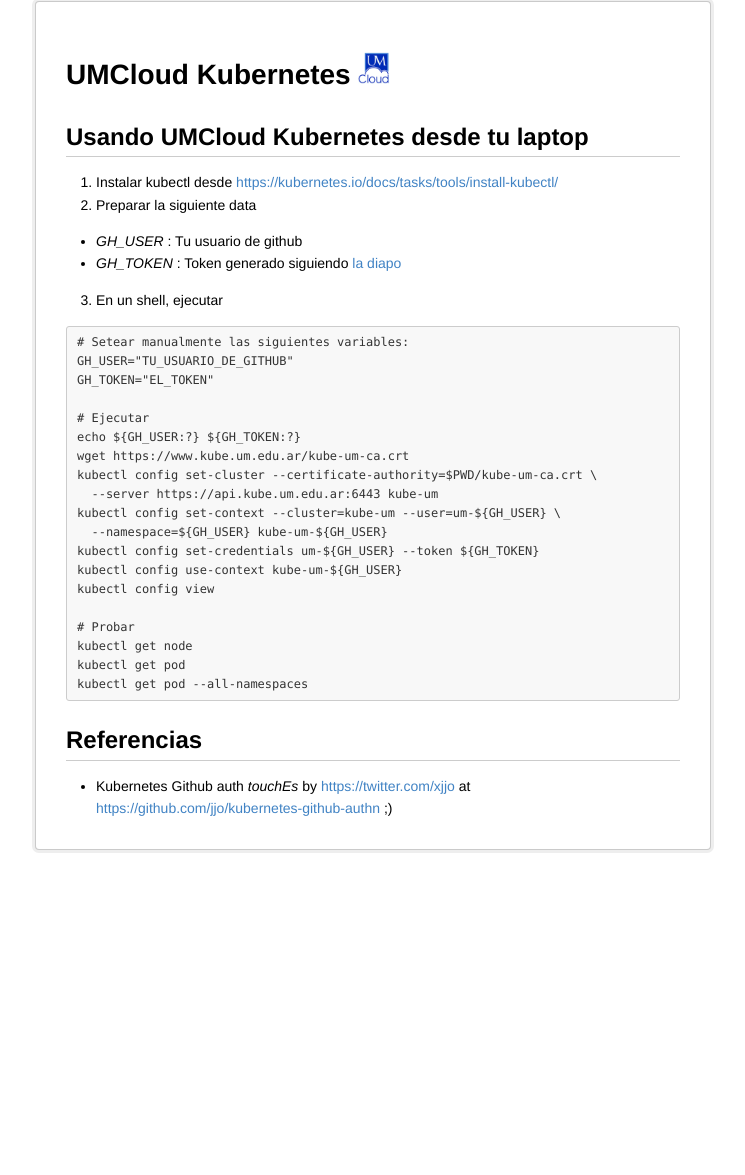
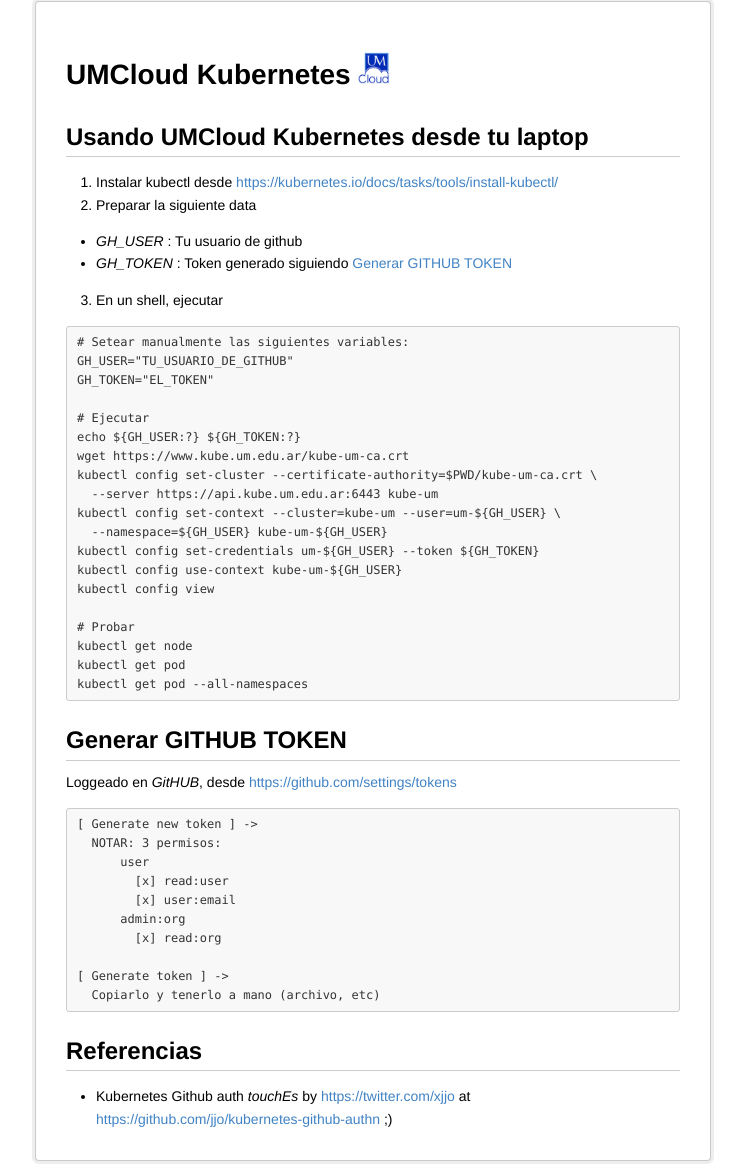
Before and after one commit to umcloud/kube-infra, a plain HTML site: page manifests/assets/index.html in a window 1280 px wide. Shown: the part 13-1188 px from the top of the page, without its empty margins (267-1012 px from the left). Before the commit the page ends 877 px from the top, so only its background shows below. Drawn offline with Linux system fonts and the light colour scheme.

Commit message:
[jjo] update index.md

```diff
--- a/manifests/assets/index.html
+++ b/manifests/assets/index.html
@@ -19,7 +19,7 @@
 </ol>
 <ul>
 <li><em>GH_USER</em> : Tu usuario de github</li>
-<li><em>GH_TOKEN</em> : Token generado siguiendo <a href="https://docs.google.com/presentation/d/1qWkmqWtxkbcneU799xzcYnb-AmmnWPUVq2ZjQBJeInM/edit#slide=id.g3b77f3a8c0_0_107">la diapo</a></li>
+<li><em>GH_TOKEN</em> : Token generado siguiendo <a href="#generar-github-token">Generar GITHUB TOKEN</a></li>
 </ul>
 <ol start="3" style="list-style-type: decimal">
 <li>En un shell, ejecutar</li>
@@ -43,6 +43,18 @@ kubectl config view
 kubectl get node
 kubectl get pod
 kubectl get pod --all-namespaces</code></pre>
+<h2 id="generar-github-token">Generar GITHUB TOKEN</h2>
+<p>Loggeado en <em>GitHUB</em>, desde <a href="https://github.com/settings/tokens" class="uri">https://github.com/settings/tokens</a></p>
+<pre><code>[ Generate new token ] -&gt;
+  NOTAR: 3 permisos:
+      user
+        [x] read:user
+        [x] user:email
+      admin:org
+        [x] read:org
+
+[ Generate token ] -&gt;
+  Copiarlo y tenerlo a mano (archivo, etc)</code></pre>
 <h2 id="referencias">Referencias</h2>
 <ul>
 <li>Kubernetes Github auth <em>touchEs</em> by <a href="https://twitter.com/xjjo" class="uri">https://twitter.com/xjjo</a> at <a href="https://github.com/jjo/kubernetes-github-authn" class="uri">https://github.com/jjo/kubernetes-github-authn</a> ;)</li>
```
Also changed, not shown: 1 other file.
